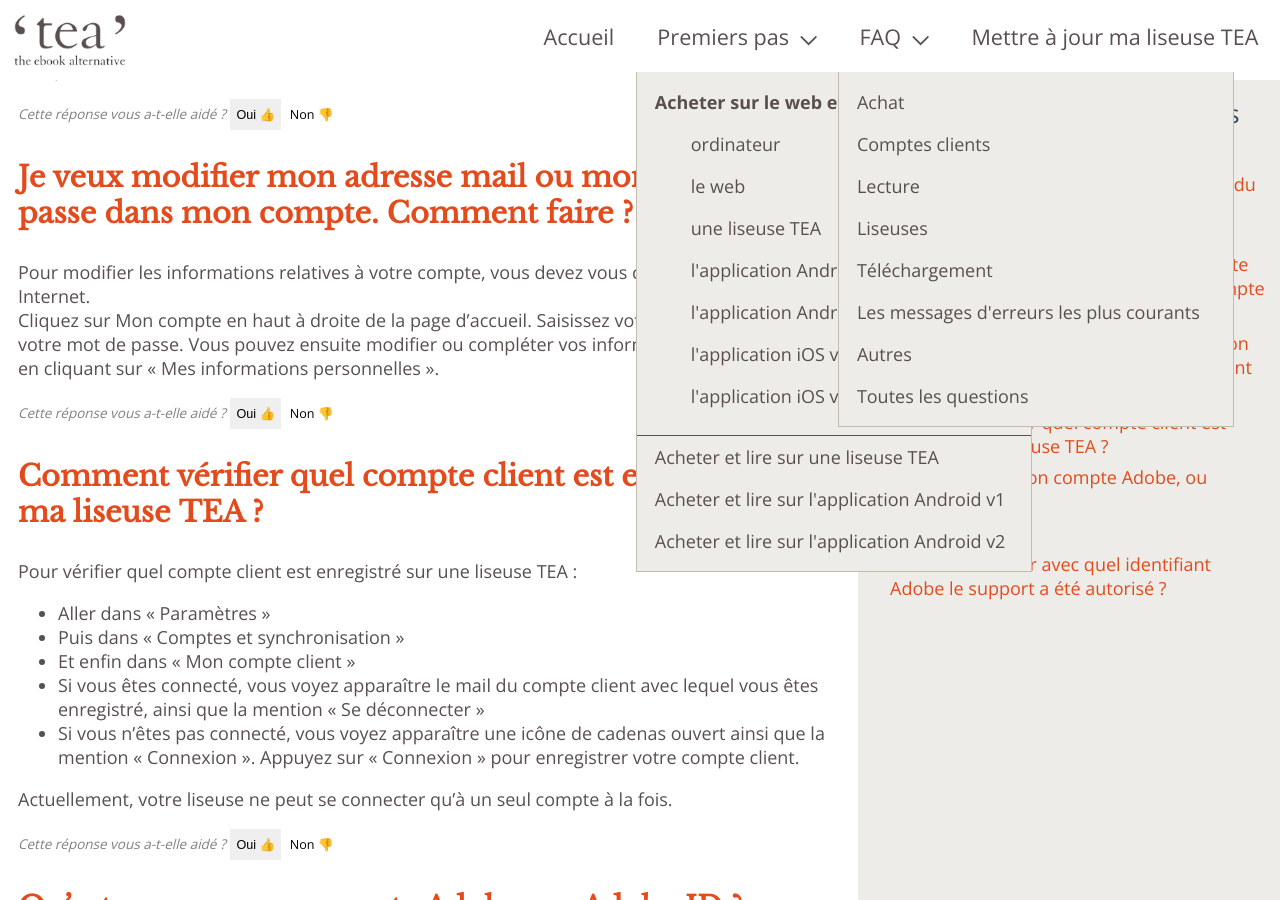
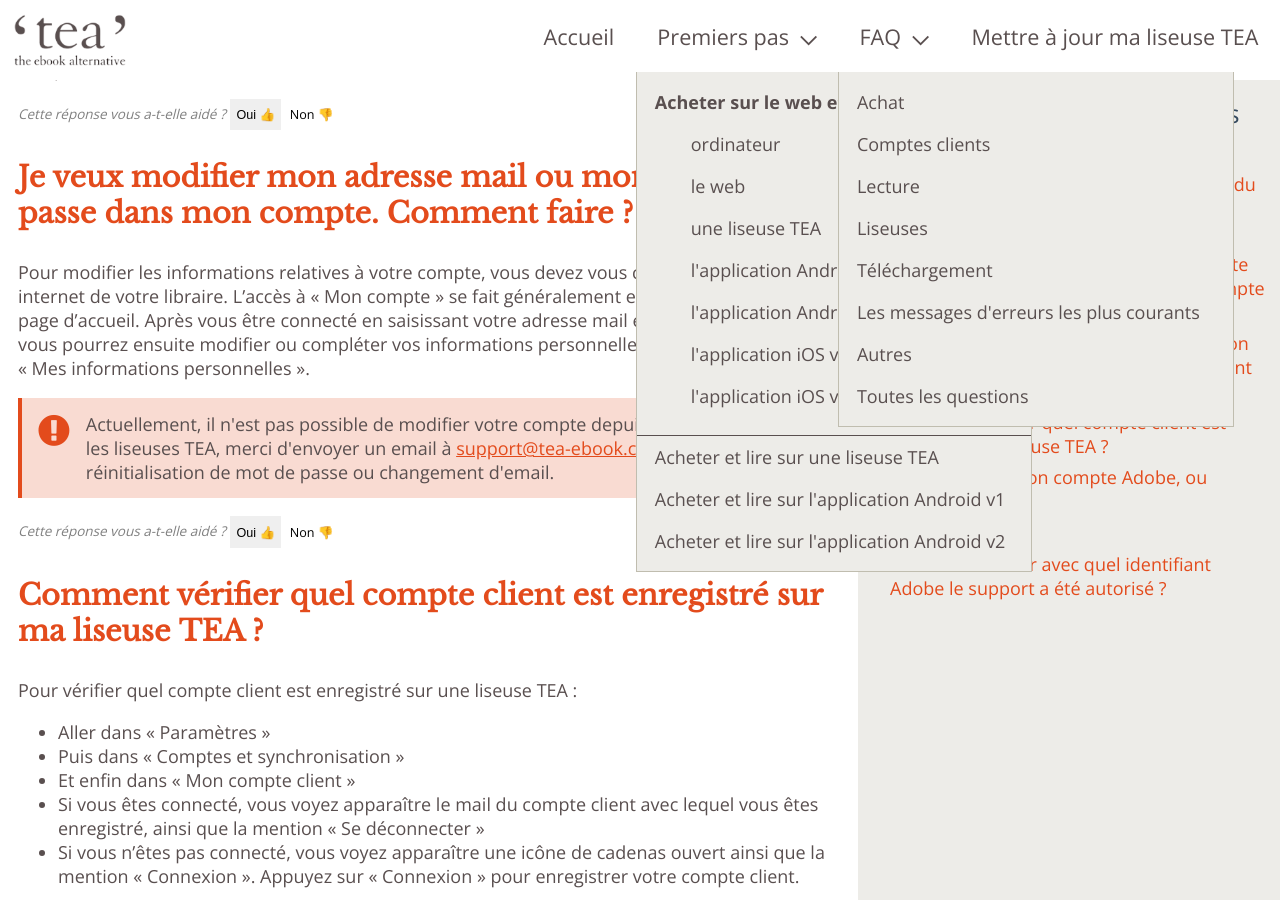
Before and after one commit to TEA-ebook/help-center, a Jekyll site: the page built from _pages/FAQ-comptes.md, in a window 1280 px wide and 900 px high, scrolled down 767 px. Built offline with Jekyll 4.4.1, drawn with Linux system fonts in a browser that asks for light colours.

Commit message:
Let the user know that email/password can't be changed on ereader

```diff
--- a/_pages/FAQ-comptes.md
+++ b/_pages/FAQ-comptes.md
@@ -33,8 +33,9 @@
 
 ### Je veux modifier mon adresse mail ou mon mot de passe dans mon compte. Comment faire ?
 
-Pour modifier les informations relatives à votre compte, vous devez vous connecter à notre site Internet.
-Cliquez sur Mon compte en haut à droite de la page d'accueil. Saisissez votre adresse mail et votre mot de passe. Vous pouvez ensuite modifier ou compléter vos informations personnelles en cliquant sur « Mes informations personnelles ».
+Pour modifier les informations relatives à votre compte, vous devez vous connecter au site internet de votre libraire. L'accès à « Mon compte » se fait généralement en haut à droite de la page d'accueil. Après vous être connecté en saisissant votre adresse mail et votre mot de passe, vous pourrez ensuite modifier ou compléter vos informations personnelles en cliquant sur « Mes informations personnelles ».
+
+<div class="warningtip"><p>Actuellement, il n'est pas possible de modifier votre compte depuis votre liseuse. Pour les liseuses TEA, merci d'envoyer un email à <a href="mailto:support@tea-ebook.com">support@tea-ebook.com</a> pour toute réinitialisation de mot de passe ou changement d'email.</p></div>
 
 {% include feedback-button.html question="Je veux modifier mon adresse mail ou mon mot de passe dans mon compte. Comment faire ?" %}
 
```
